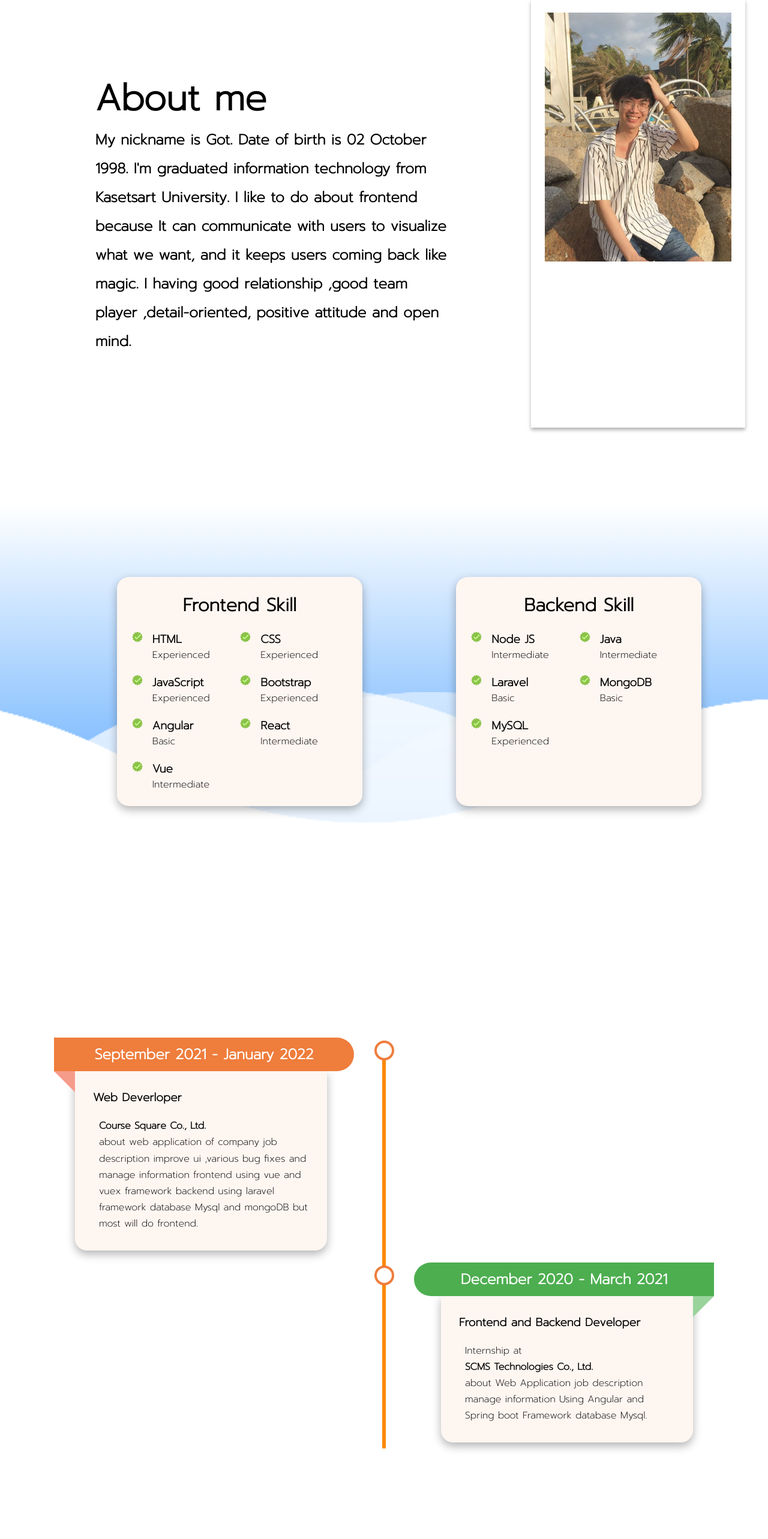
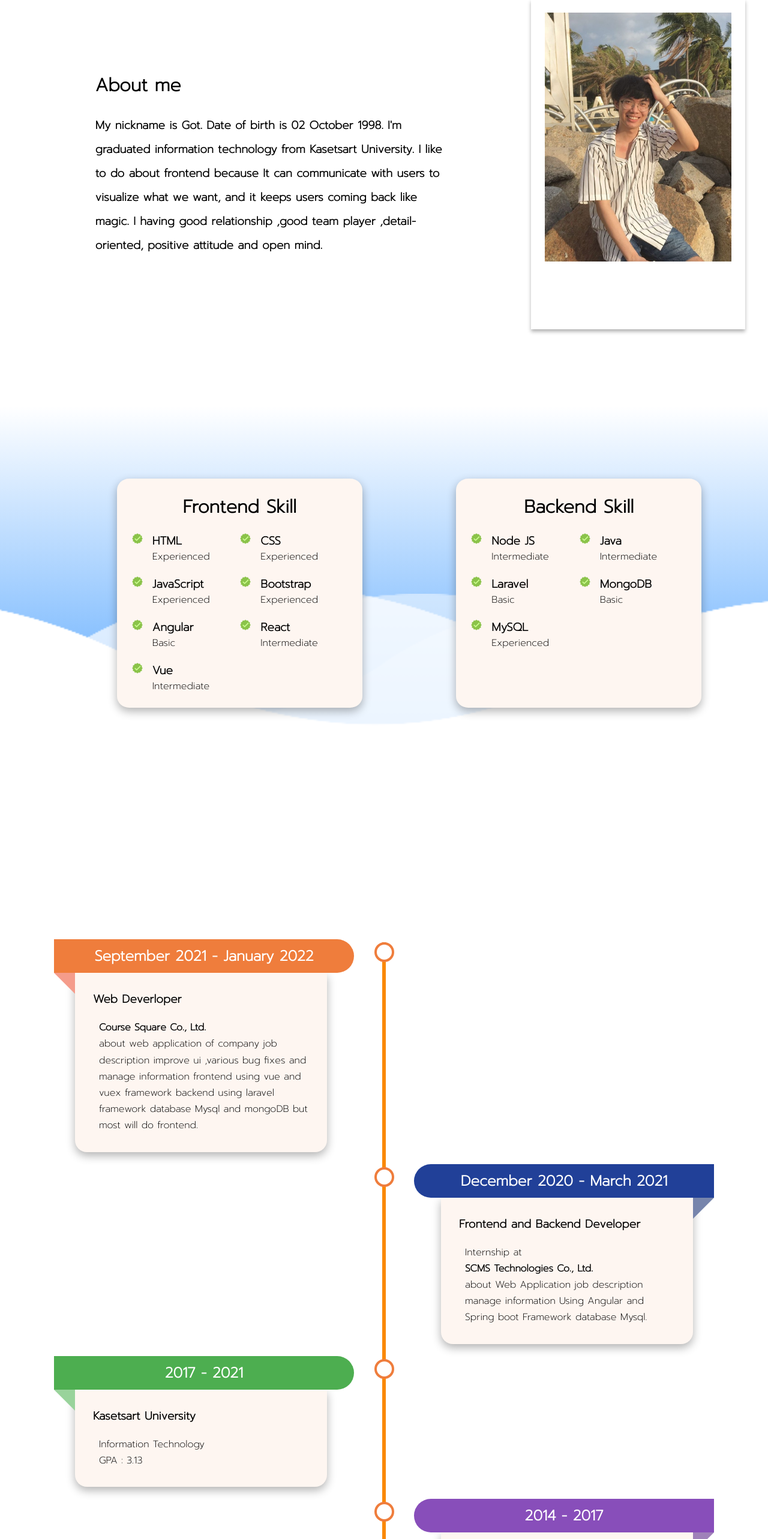
Before and after one commit to thanikth/resume, a React (Create React App) app: page / in a window 1280 px wide. Shown: the part 884-3450 px from the top of the page at 60% size. Built offline with nearby package versions, Linux system fonts and the light colour scheme.

Commit message:
improve text

```diff
--- a/src/components/Aboutme/aboutme.css
+++ b/src/components/Aboutme/aboutme.css
@@ -38,11 +38,11 @@
   padding: 10% 10%;
 }
 .about-head-text p {
-  font-size: 60px;
+  font-size: 30px;
   font-weight: bold;
 }
-.info h2 {
-  line-height: 3rem;
+.info h3 {
+  line-height: 2.5rem;
 }
 
 @media screen and (max-width: 540px) {
--- a/src/components/Aboutme/aboutme.js
+++ b/src/components/Aboutme/aboutme.js
@@ -10,14 +10,15 @@ function Aboutme() {
                     <div className="about-head-text">
                         <p>About me</p>
                     </div>
+                    <br />
                     <div className="info">
-                        <h2>My nickname is Got.
+                        <h3>My nickname is Got.
                             Date of birth is 02 October 1998.
                             I'm graduated information technology from Kasetsart University.
                             I like to do about frontend because It can communicate with users to visualize
                             what we want, and it keeps users coming back like magic.
                             I having good relationship ,good team player
-                            ,detail-oriented, positive attitude and open mind.</h2>
+                            ,detail-oriented, positive attitude and open mind.</h3>
                     </div>
                 </div>
                 <div className="aboutme-img">
--- a/src/components/Footer/footer.js
+++ b/src/components/Footer/footer.js
@@ -25,7 +25,7 @@ function Footer() {
                 <br />
                 <br />
 
-                <div className="footer-aboutme">
+                <div>
                     <h5>Copyright © 2022 Thanik Thamamnuisuk</h5>
                 </div>
             </div>
--- a/src/components/Work/work.css
+++ b/src/components/Work/work.css
@@ -82,14 +82,33 @@
 
 .work-con:nth-child(2) .content .year {
   border-radius: 50px 0 0 50px;
-  background: #4dae50;
+  background: #214098;
 }
 .work-con:nth-child(2) .content .year:before {
   border-left: none;
   border-right: 35px solid transparent;
   left: auto;
   right: 0;
+  border-top-color: #7785ac;
+}
+
+.work-con:nth-child(3) .content .year {
+  background: #4dae50;
+}
+.work-con:nth-child(3) .content .year:before {
   border-top-color: #99d39b;
+}
+
+.work-con:nth-child(4) .content .year {
+  border-radius: 50px 0 0 50px;
+  background: #884eba;
+}
+.work-con:nth-child(4) .content .year:before {
+  border-left: none;
+  border-right: 35px solid transparent;
+  left: auto;
+  right: 0;
+  border-top-color: #9f81b9;
 }
 
 .content .details {
@@ -102,6 +121,10 @@
   border-radius: 0 0 20px 20px;
 }
 .work-con:nth-child(2) .content .details {
+  margin: 0 35px 0 45px;
+}
+
+.work-con:nth-child(4) .content .details {
   margin: 0 35px 0 45px;
 }
 
--- a/src/components/Work/work.js
+++ b/src/components/Work/work.js
@@ -22,7 +22,7 @@ function Work() {
                         </div>
                     </div>
                 </div>
-                <div className="work-con right">
+                <div className="work-con right" id="education">
                     <div className="content">
                         <h2 className='year'>December 2020 - March 2021</h2>
                         <div className="details">
@@ -39,19 +39,34 @@ function Work() {
                     </div>
                 </div>
 
-                {/* <div className="work-con left">
+                <div className="work-con left">
                     <div className="content">
-                    <h2 className='year'>2017</h2>
+                        <h2 className='year'>2017 - 2021</h2>
                         <div className="details">
                             <h3 className='title'>
-                            test
+                                Kasetsart University
                             </h3>
                             <p className='description'>
-                            paragram
+                                Information Technology <br />
+                                GPA : 3.13
                             </p>
                         </div>
                     </div>
-            </div> */}
+                </div>
+
+                <div className="work-con right">
+                    <div className="content">
+                        <h2 className='year'>2014 - 2017</h2>
+                        <div className="details">
+                            <h3 className='title'>
+                                Wat nuannoradit School
+                            </h3>
+                            <p className='description'>
+                                Sciences and Mathematics Program
+                            </p>
+                        </div>
+                    </div>
+                </div>
 
             </div >
         </div>
```
Lines whose indentation alone changed are shown as unchanged.
